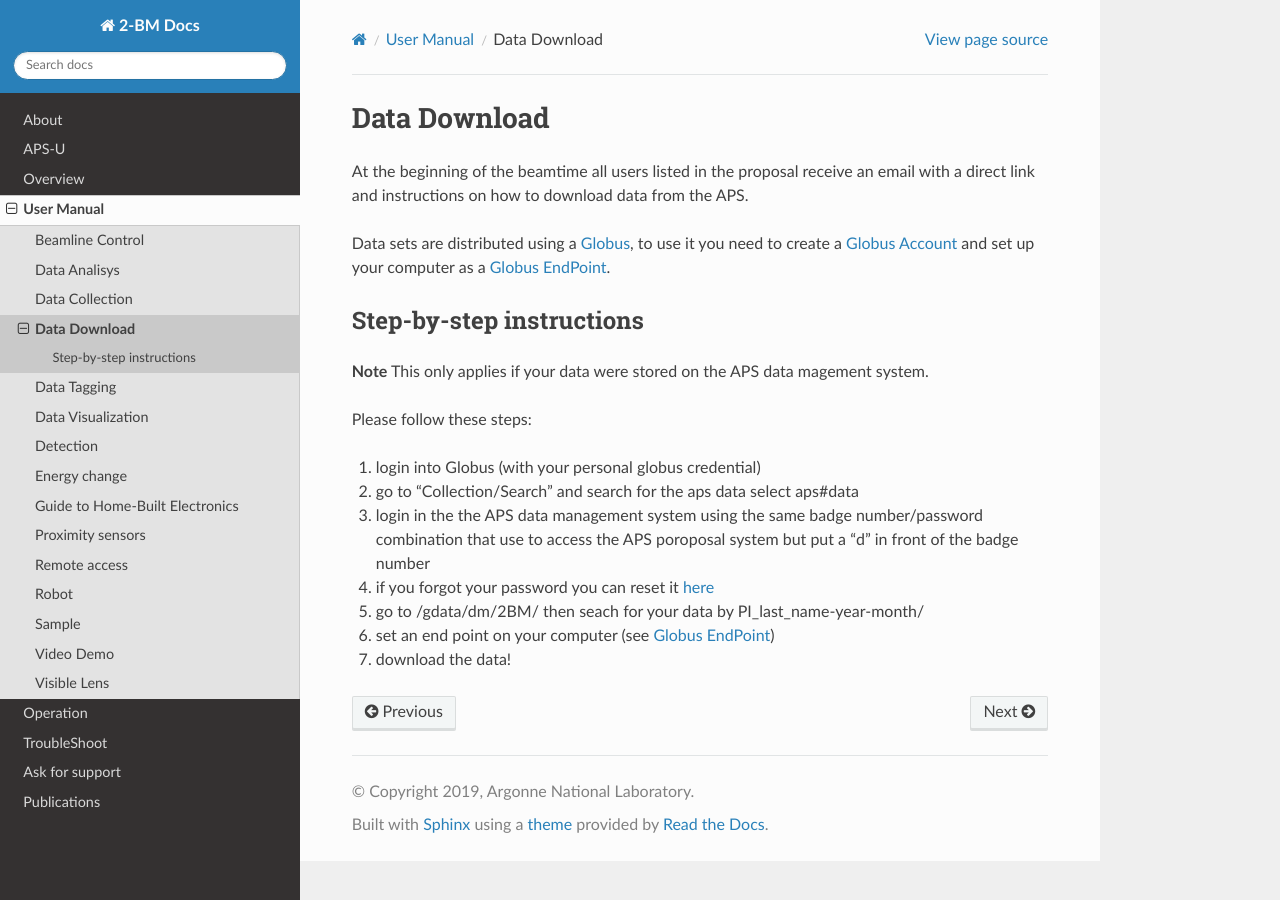
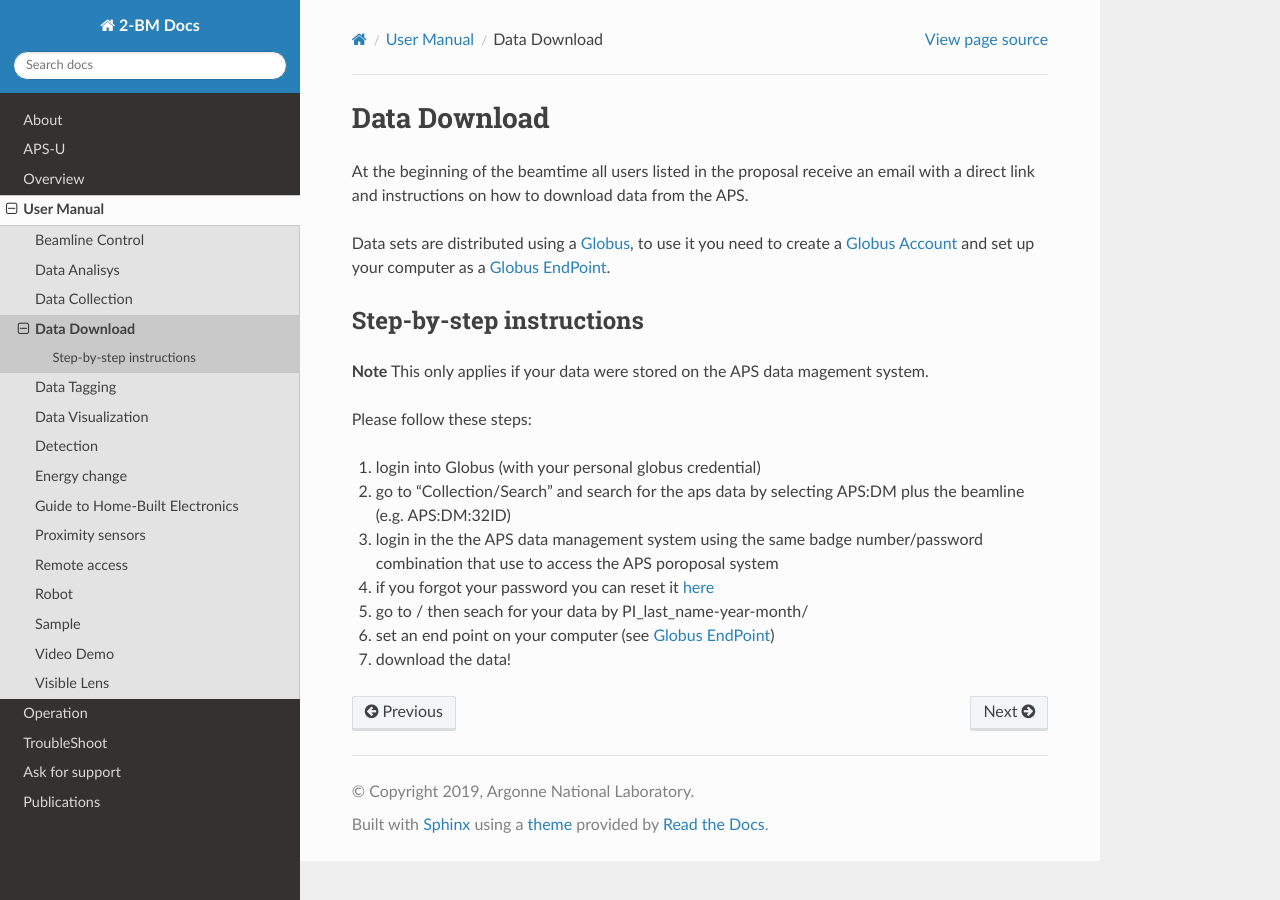
Before and after one commit to xray-imaging/2bm-docs, a Sphinx documentation site: the page built from docs/source/user/item_003.rst, in a window 1280 px wide. Built offline with Sphinx 7.4.7 and the Read the Docs theme 2.0.0, drawn with Linux system fonts in a browser that asks for light colours; the version number could not be read and is left out.

Commit message:
Update item_003.rst

```diff
--- a/docs/source/user/item_003.rst
+++ b/docs/source/user/item_003.rst
@@ -14,9 +14,9 @@ Step-by-step instructions
 Please follow these steps:
 
 #. login into Globus (with your personal globus credential)
-#. go to "Collection/Search" and search for the aps data select aps#data
-#. login in the the APS data management system using the same badge number/password combination that use to access the APS poroposal system but put a "d" in front of the badge number
+#. go to "Collection/Search" and search for the aps data by selecting APS:DM plus the beamline (e.g. APS:DM:32ID)
+#. login in the the APS data management system using the same badge number/password combination that use to access the APS poroposal system
 #. if you forgot your password you can reset it `here <https://beam.aps.anl.gov/pls/apsweb/forgot_password.start_process>`_
-#. go to /gdata/dm/2BM/ then seach for your data by PI_last_name-year-month/
+#. go to / then seach for your data by PI_last_name-year-month/
 #. set an end point on your computer (see `Globus EndPoint <https://www.globus.org/globus-connect-personal>`_)
 #. download the data!
```
